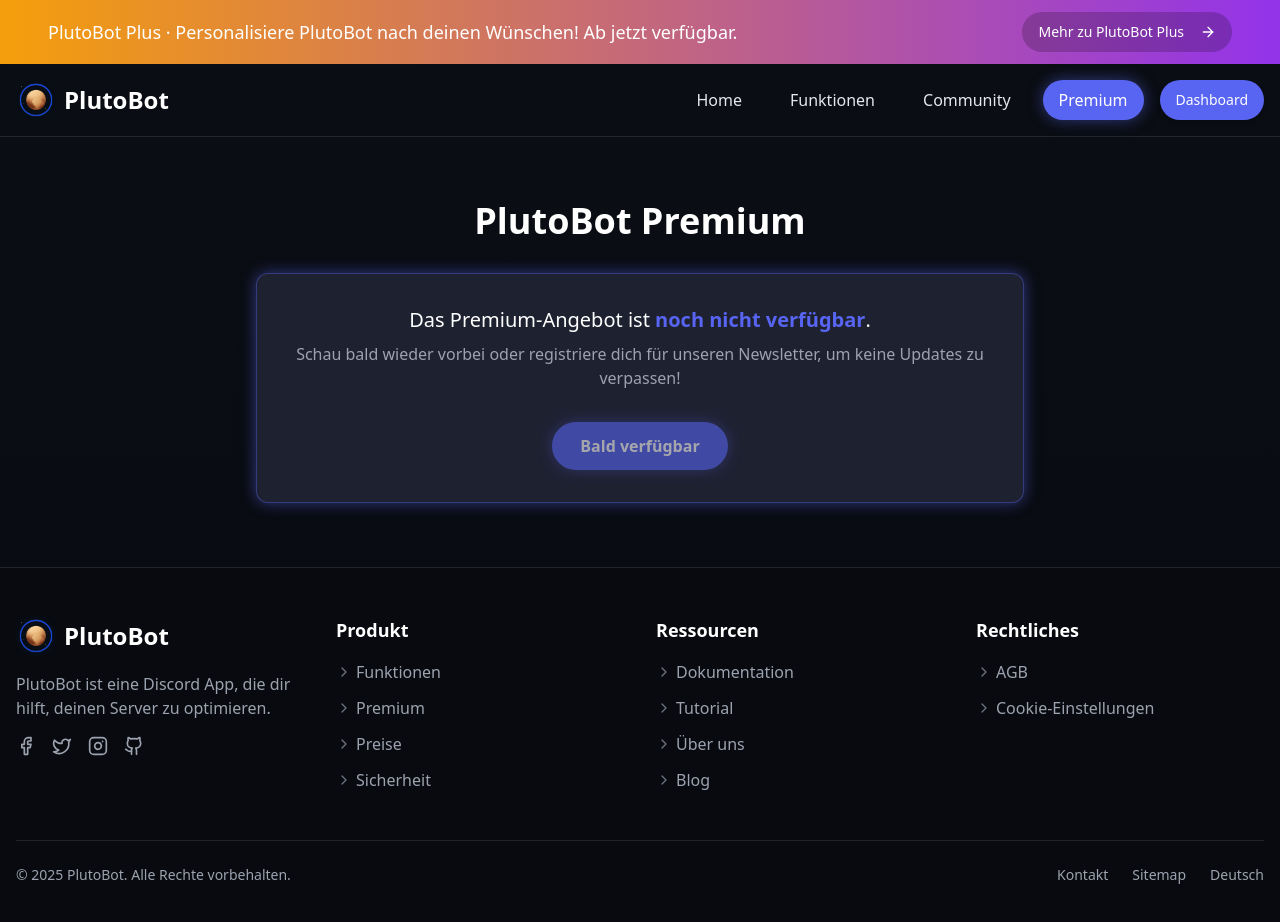
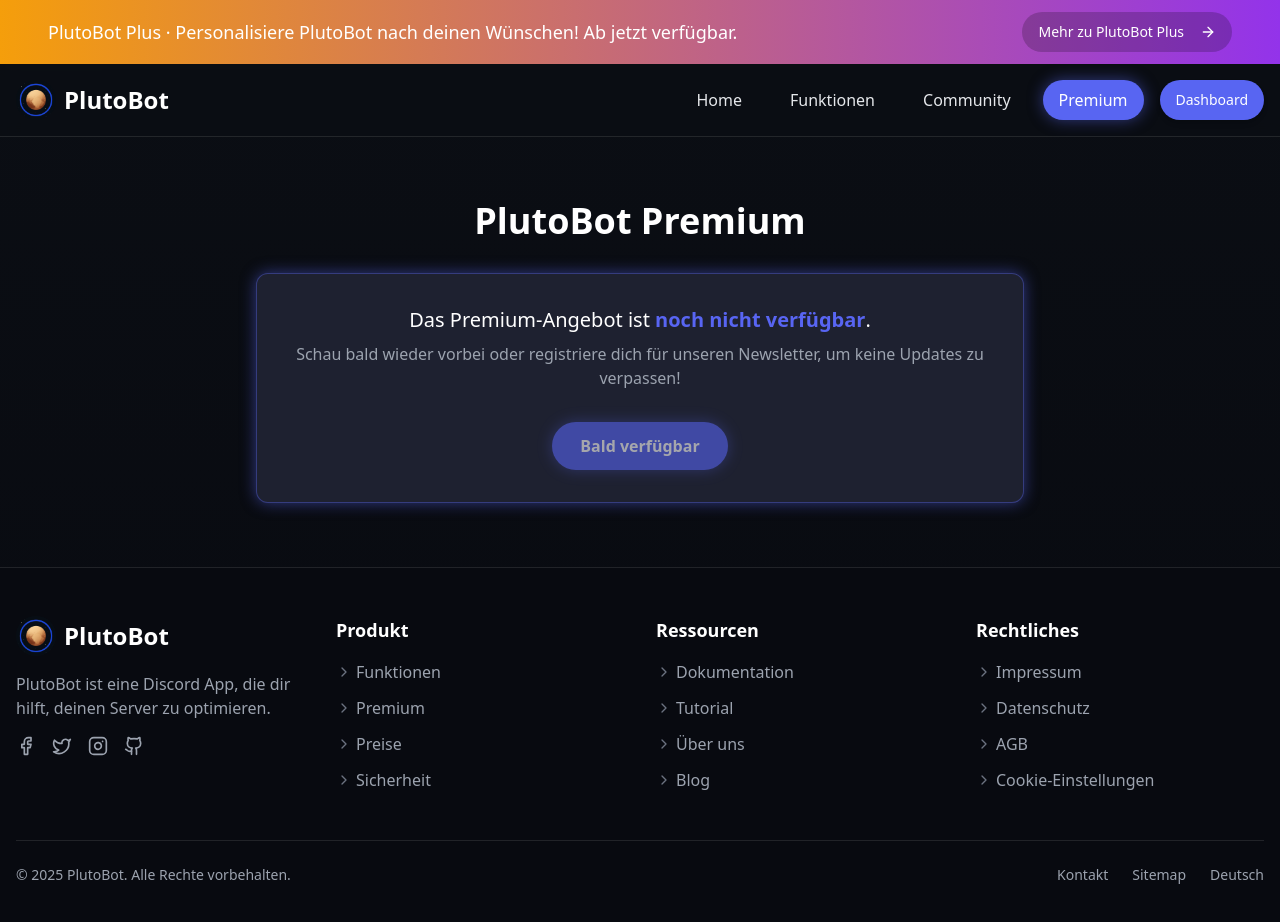
Before and after one commit to PlutoBotat/altewebseite, a React (Vite) app: page /premium in a window 1280 px wide. Shown: the top 922 px of the page. Built offline with nearby package versions, Linux system fonts and the light colour scheme.

Commit message:
Update Footer.tsx

```diff
--- a/src/components/Footer.tsx
+++ b/src/components/Footer.tsx
@@ -55,9 +55,8 @@ export const Footer = () => {
           <div className="col-span-1">
             <h3 className="text-white font-semibold text-lg mb-4">Rechtliches</h3>
             <ul className="space-y-3">
-              {/* Impressum & Datenschutz werden entfernt */}
-              {/* <FooterLink href="/impressum" label="Impressum" /> */}
-              {/* <FooterLink href="/" label="Datenschutz" /> */}
+              <FooterLink href="/impressum" label="Impressum" />
+              <FooterLink href="/" label="Datenschutz" />
               <FooterLink href="/" label="AGB" />
               <FooterLink href="/" label="Cookie-Einstellungen" />
             </ul>
```
